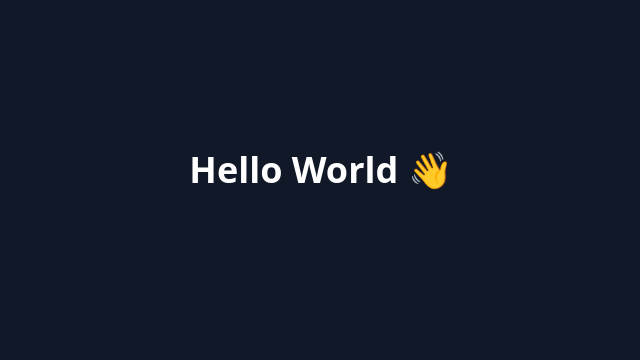
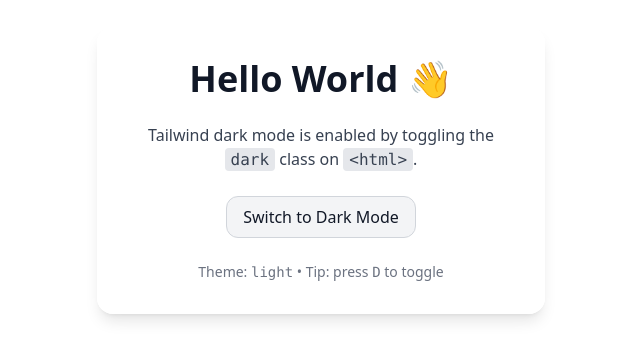
Before and after one commit to markdeftynecs/react-hello-world, a React (Vite) app: page / in a window 1280 px wide. Shown: the part 230-590 px from the top of the page, without its empty margins (319-959 px from the left). Built offline with nearby package versions, Linux system fonts and the light colour scheme.

Commit message:
feat: useTheme hook + contrast fix + "D" keyboard shortcut for dark mode

```diff
--- a/src/App.jsx
+++ b/src/App.jsx
@@ -1,12 +1,54 @@
-import React from 'react'
+import React, { useEffect } from 'react'
 import './index.css'
+import { useTheme } from './hooks/useTheme'
 
 function App() {
+  const { theme, toggleTheme } = useTheme('dark', true)
+
+  // Keyboard shortcut: press "D" to toggle theme
+  useEffect(() => {
+    const onKeyDown = e => {
+      if ((e.key === 'd' || e.key === 'D') && !e.metaKey && !e.ctrlKey && !e.altKey) {
+        e.preventDefault()
+        toggleTheme()
+      }
+    }
+    window.addEventListener('keydown', onKeyDown)
+    return () => window.removeEventListener('keydown', onKeyDown)
+  }, [toggleTheme])
+
   return (
-    <div className="flex items-center justify-center min-h-screen bg-gray-900">
-      <h1 className="text-4xl font-bold text-white">
-        Hello World 👋
-      </h1>
+    <div className="min-h-screen flex items-center justify-center bg-white text-gray-900 dark:bg-gray-900 dark:text-white transition-colors duration-300">
+      <div className="w-full max-w-md p-8 rounded-2xl shadow-lg bg-white/80 dark:bg-gray-800/70 backdrop-blur">
+        <h1 className="text-4xl font-bold text-center mb-6">
+          Hello World 👋
+        </h1>
+
+        <p className="text-center mb-6 text-gray-700 dark:text-gray-300">
+          Tailwind dark mode is enabled by toggling the{' '}
+          <code className="px-1.5 py-0.5 rounded bg-gray-200 dark:bg-gray-700">dark</code>{' '}
+          class on <code className="px-1.5 py-0.5 rounded bg-gray-200 dark:bg-gray-700">&lt;html&gt;</code>.
+        </p>
+
+        <div className="flex items-center justify-center">
+          <button
+            onClick={toggleTheme}
+            className="px-4 py-2 rounded-xl border border-gray-300 dark:border-gray-600
+                       bg-gray-100 hover:bg-gray-200
+                       dark:bg-gray-700 dark:hover:bg-gray-600
+                       text-gray-900 dark:text-white
+                       focus:outline-none focus-visible:ring-2 focus-visible:ring-blue-500
+                       transition-colors duration-200"
+            aria-label="Toggle light/dark mode"
+          >
+            {theme === 'dark' ? 'Switch to Light Mode' : 'Switch to Dark Mode'}
+          </button>
+        </div>
+
+        <div className="mt-6 text-center text-sm text-gray-500 dark:text-gray-400">
+          Theme: <span className="font-mono">{theme}</span> • Tip: press <kbd>D</kbd> to toggle
+        </div>
+      </div>
     </div>
   )
 }
--- /dev/null
+++ b/src/hooks/useTheme.js
@@ -0,0 +1,46 @@
+import { useEffect, useState } from 'react'
+
+/**
+ * useTheme
+ * - Persists theme to localStorage
+ * - Applies/removes the 'dark' class on <html>
+ * - Optionally falls back to system preference on first load
+ */
+export function useTheme(defaultTheme = 'dark', useSystemPreference = true) {
+  const getInitial = () => {
+    const saved = localStorage.getItem('theme')
+    if (saved === 'light' || saved === 'dark') return saved
+    if (!useSystemPreference) return defaultTheme
+    // System preference fallback
+    const prefersDark = window.matchMedia?.('(prefers-color-scheme: dark)').matches
+    return prefersDark ? 'dark' : 'light'
+  }
+
+  const [theme, setTheme] = useState(getInitial)
+
+  // Keep <html> in sync
+  useEffect(() => {
+    const root = document.documentElement
+    if (theme === 'dark') root.classList.add('dark')
+    else root.classList.remove('dark')
+    localStorage.setItem('theme', theme)
+  }, [theme])
+
+  // Optional: react to system changes if user never explicitly chose a theme
+  useEffect(() => {
+    if (!useSystemPreference) return
+    const mq = window.matchMedia('(prefers-color-scheme: dark)')
+    const handler = e => {
+      const saved = localStorage.getItem('theme')
+      if (saved !== 'light' && saved !== 'dark') {
+        setTheme(e.matches ? 'dark' : 'light')
+      }
+    }
+    mq.addEventListener?.('change', handler)
+    return () => mq.removeEventListener?.('change', handler)
+  }, [useSystemPreference])
+
+  const toggleTheme = () => setTheme(t => (t === 'dark' ? 'light' : 'dark'))
+
+  return { theme, setTheme, toggleTheme }
+}
--- a/tailwind.config.js
+++ b/tailwind.config.js
@@ -1,5 +1,6 @@
 /** @type {import('tailwindcss').Config} */
 export default {
+  darkMode: 'class', // Enable dark mode via the 'dark' class (we'll toggle it in React)
   content: ['./index.html', './src/**/*.{js,jsx,ts,tsx}'],
   theme: {
     extend: {}
```
